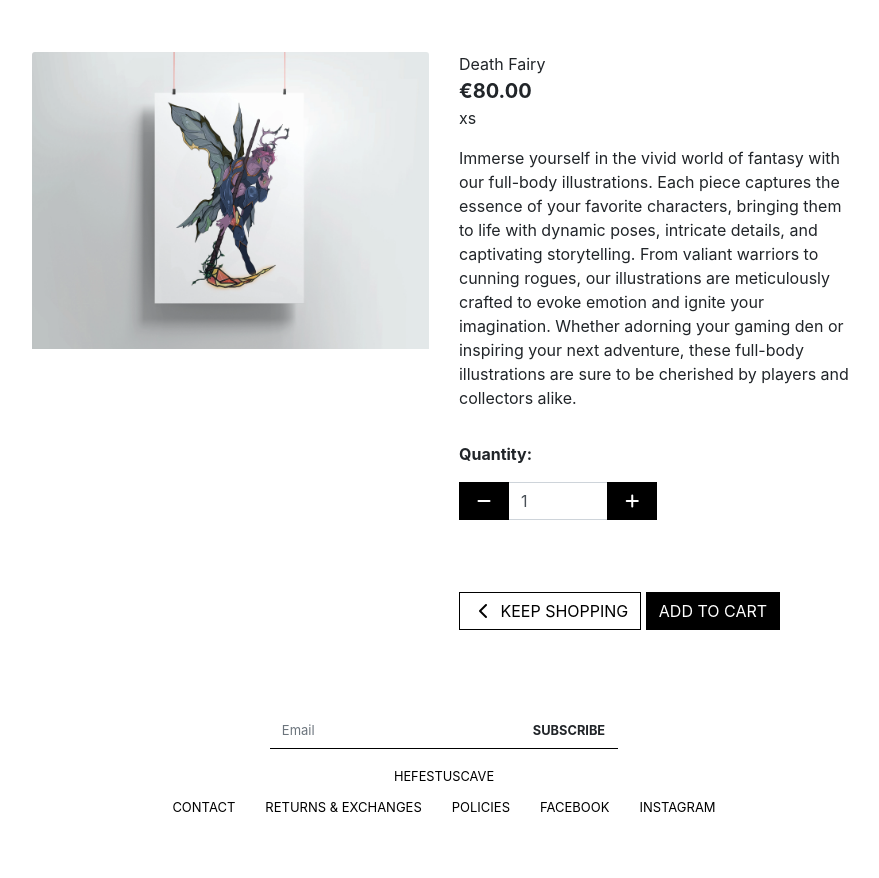
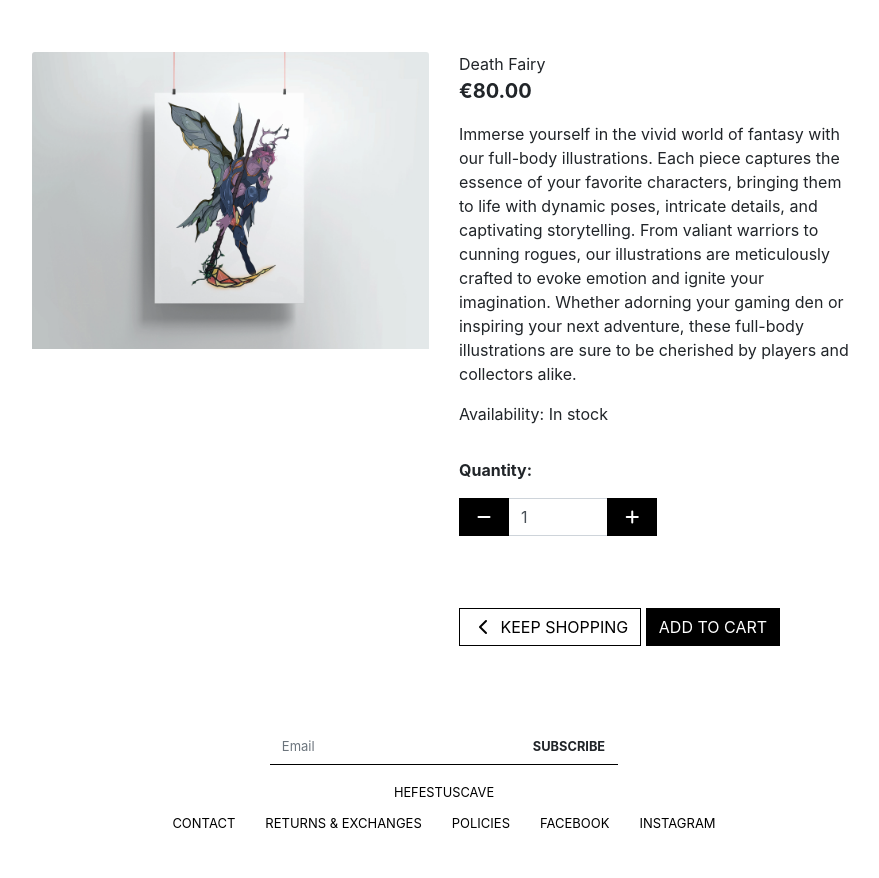
Before and after one commit to tinobragaa/hefestus-cave, a Django app: page /products/26 in a window 1280 px wide. Shown: the part 160-1038 px from the top of the page, without its empty margins (196-1075 px from the left). Before the commit the page ends 973 px from the top, so only its background shows below. Run offline with Django 3.2, Linux system fonts and the light colour scheme; data comes from the database, SQL or seed files in the repository; parts of the project's set-up code (start-up, migrations or seed data) failed here and were passed over; some libraries are stand-ins or nearby versions.

Commit message:
Add: added stock availability to the product detail

```diff
--- a/products/templates/products/product_detail.html
+++ b/products/templates/products/product_detail.html
@@ -29,8 +29,13 @@
         <div class="col-12 col-md-6 col-lg-4">
             <div class="product-details-container mb-5 mt-md-5">
                 <p class="mb-0">{{ product.name }}</p>
-                <p class="lead mb-0 text-left font-weight-bold">€{{ product.price }}</p>xs
+                <p class="lead mb-0 text-left font-weight-bold">€{{ product.price }}</p>
                 <p class="mt-3">{{ product.description }}</p>
+                {% if product.stock > 0 %}
+                <p class="">Availability: In stock</p>
+                {% else %}
+                <p class="">Sold Out</p>
+                {% endif %}
                 <form class="form" action="{% url 'add_to_cart' product.id %}" method="POST">
                     {% csrf_token %}
                     <div class="form-row">
```
